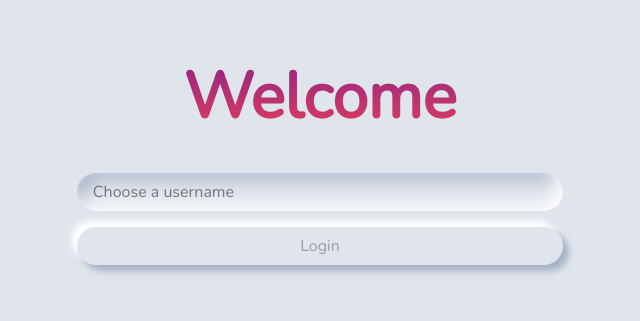
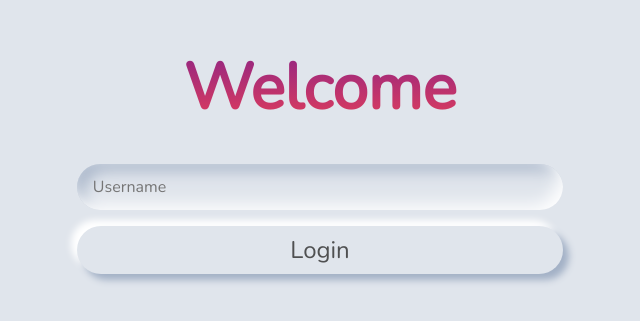
Before and after one commit to felixpohlmann/realtime-chat-fe, a React (Create React App) app: page / in a window 1280 px wide. Shown: the part 241-562 px from the top of the page, without its empty margins (320-960 px from the left). Built offline with nearby package versions, Linux system fonts and the light colour scheme.

Commit message:
some ui improvements

```diff
--- a/src/App.css
+++ b/src/App.css
@@ -3,6 +3,7 @@
   padding: 0;
   box-sizing: border-box;
   font-family: "Nunito", sans-serif;
+  color: var(--font);
 }
 
 .app {
--- a/src/App.jsx
+++ b/src/App.jsx
@@ -101,7 +101,7 @@ const App = (props) => {
         <div className="input">
           <input
             type="text"
-            placeholder="Message"
+            placeholder="Message1"
             onChange={(e) => setMessage(e.target.value)}
             value={message}
             onKeyPress={(e) => onKeyPress(e)}
--- a/src/components/Login/Login.css
+++ b/src/components/Login/Login.css
@@ -32,7 +32,7 @@
 
 .login input {
   width: 80%;
-  padding: 0.5rem 0 0.5rem 1rem;
+  padding: 0.75rem 0 0.75rem 1rem;
   margin-bottom: 1rem;
   border-radius: 2rem;
   border: none;
@@ -40,7 +40,6 @@
   box-shadow: inset -6px -6px 16px 0 #ffffff, inset 6px 6px 16px 0 #a3b1c6;
   background-color: var(--primary);
   font-size: 1rem;
-  color: var(--font-light);
 }
 
 .login button {
@@ -53,9 +52,9 @@
   outline: none;
   text-align: center;
   cursor: pointer;
-  font-size: 1rem;
-  color: var(--font-light);
+  font-size: 1.5rem;
   transition: var(--button-transition) ease-in-out;
+  color: var(--font);
 }
 
 button:hover {
--- a/src/components/Login/Login.jsx
+++ b/src/components/Login/Login.jsx
@@ -23,7 +23,7 @@ const Login = () => {
         <p>Welcome</p>
         <input
           type="text"
-          placeholder="Choose a username"
+          placeholder="Username"
           onChange={(e) => setUsername(e.target.value)}
           onKeyPress={onKeyPress}
         />
--- a/src/global.css
+++ b/src/global.css
@@ -6,6 +6,7 @@
   --secondary: #b9bec6;
   --light-shadow: #ffffff;
   --dark-shadow: #a3b1c6;
+  --font: #4f5051;
   --font-light: #9a9fa4;
 
   /* transitions */
```
